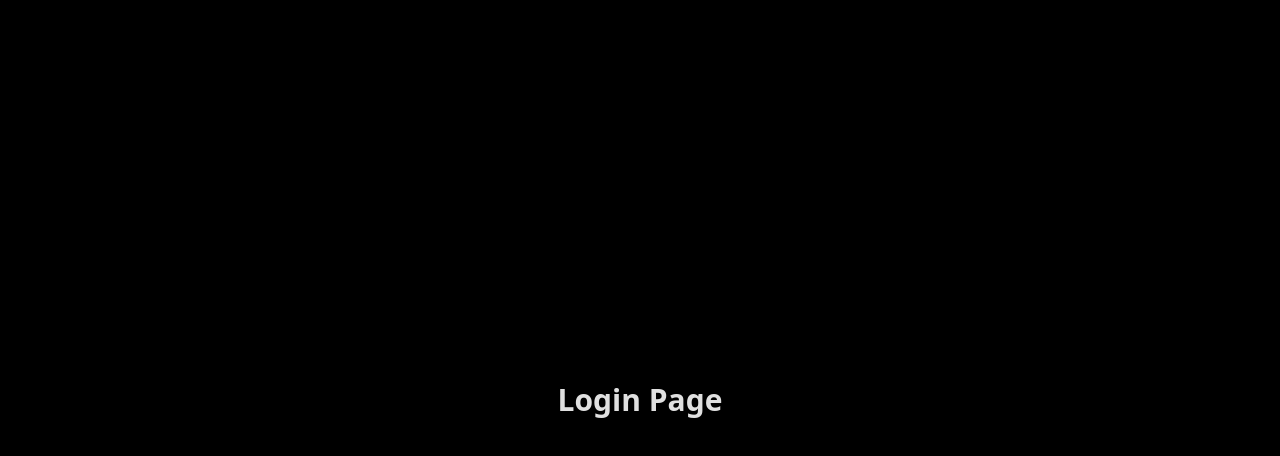
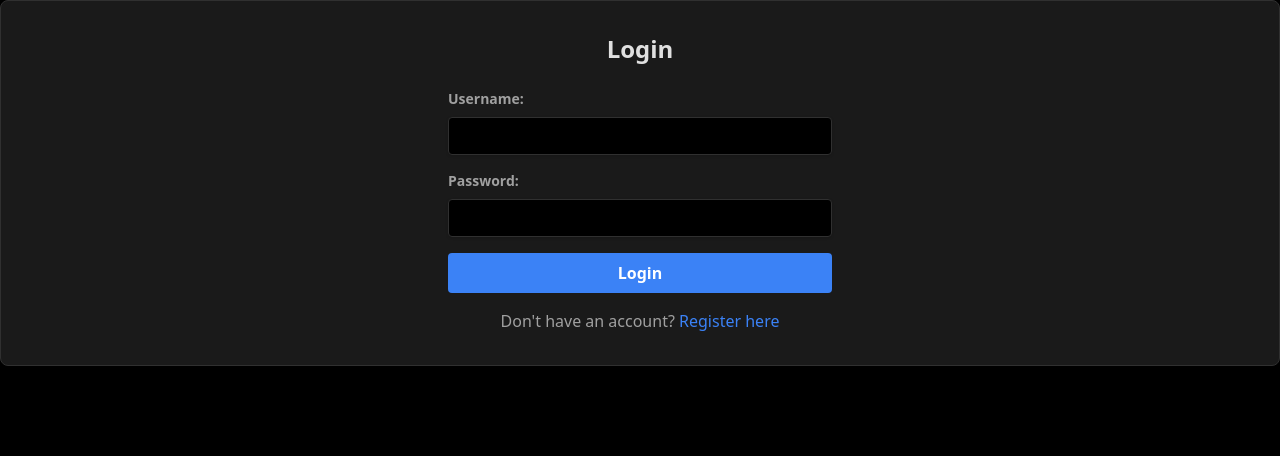
Before and after one commit to nakutakaa/Web9_grp1Expense-tracker-frontend, a React (Vite) app: page /login in a window 1280 px wide. Shown: the top 456 px of the page. Built offline with nearby package versions, Linux system fonts and the light colour scheme.

Commit message:
feat: Configured Axios for API calls and integrated React Toastify

```diff
--- a/src/main.jsx
+++ b/src/main.jsx
@@ -1,14 +1,33 @@
+// import React from 'react';
+// import ReactDOM from 'react-dom/client';
+// import App from './App.jsx';
+// import './index.css'; //  global styles with Tailwind directives
+// import { BrowserRouter } from 'react-router-dom'; // Import BrowserRouter
+
+// ReactDOM.createRoot(document.getElementById('root')).render(
+//   <React.StrictMode>
+//     {/* BrowserRouter enables client-side routing */}
+//     <BrowserRouter>
+//       <App />
+//     </BrowserRouter>
+//   </React.StrictMode>,
+// );
 import React from 'react';
 import ReactDOM from 'react-dom/client';
 import App from './App.jsx';
-import './index.css'; //  global styles with Tailwind directives
-import { BrowserRouter } from 'react-router-dom'; // Import BrowserRouter
+import './index.css';
+import { BrowserRouter } from 'react-router-dom';
+import { ToastContainer } from 'react-toastify'; // Import ToastContainer
+import 'react-toastify/dist/ReactToastify.css'; // Import Toastify CSS
 
 ReactDOM.createRoot(document.getElementById('root')).render(
   <React.StrictMode>
-    {/* BrowserRouter enables client-side routing */}
     <BrowserRouter>
       <App />
+      {/* ToastContainer: Place this outside your app component, ideally as a sibling
+          to ensure it renders on top of everything.
+          'theme="dark"' applies the dark theme to your toasts. */}
+      <ToastContainer theme="dark" position="top-right" autoClose={3000} hideProgressBar={false} newestOnTop={false} closeOnClick rtl={false} pauseOnFocusLoss draggable pauseOnHover />
     </BrowserRouter>
   </React.StrictMode>,
 );
--- a/src/pages/Auth/LoginPage.jsx
+++ b/src/pages/Auth/LoginPage.jsx
@@ -1,9 +1,90 @@
-import React from 'react';
+import React, { useState, useEffect } from 'react'; // Added useEffect for initial dark mode
+import { Link } from 'react-router-dom';
+import { toast } from 'react-toastify'; // Import toast
+import api from '../../services/api'; // Import our configured Axios instance
 
 function LoginPage() {
+  const [username, setUsername] = useState('');
+  const [password, setPassword] = useState('');
+  const [loading, setLoading] = useState(false); // To manage button loading state
+
+  // Ensure dark mode is applied if not already by the root App.jsx or main.jsx
+  useEffect(() => {
+    document.documentElement.classList.add('dark');
+  }, []);
+
+  const handleSubmit = async (e) => {
+    e.preventDefault();
+    setLoading(true); // Disable button and show loading
+
+    // Placeholder for actual API call
+    // In a real scenario, we'd send username/password to our backend
+    console.log('Attempting login with:', { username, password });
+
+    try {
+      // Simulate an API call delay
+      // In a real app: const response = await api.post('/auth/login', { username, password });
+      await new Promise(resolve => setTimeout(resolve, 1500)); // Simulate network request
+
+      // Simulate successful login (replace with actual backend response handling)
+      toast.success('Simulated Login Successful! You will be redirected soon.');
+      // console.log('Login API response:', response.data);
+      // TODO: Store token and user info, then redirect to dashboard
+      // Example: localStorage.setItem('token', response.data.access_token);
+      // navigate('/');
+    } catch (error) {
+      console.error('Simulated Login error:', error);
+      // Display error message from backend or a generic one
+      toast.error(error.response?.data?.message || 'Simulated Login Failed. Try again.');
+    } finally {
+      setLoading(false); // Re-enable button
+    }
+  };
+
   return (
-    <div className="flex items-center justify-center min-h-screen bg-primary text-text-primary">
-      <h2 className="text-3xl font-bold">Login Page</h2>
+    <div className="flex flex-col items-center p-8 bg-secondary rounded-lg shadow-xl border border-border-color">
+      <h2 className="text-2xl font-bold mb-6 text-text-primary">Login</h2>
+      <form onSubmit={handleSubmit} className="w-full max-w-sm space-y-4">
+        <div>
+          <label htmlFor="username" className="block text-text-secondary text-sm font-bold mb-2">
+            Username:
+          </label>
+          <input
+            type="text"
+            id="username"
+            value={username}
+            onChange={(e) => setUsername(e.target.value)}
+            className="shadow appearance-none border border-border-color rounded w-full py-2 px-3 bg-primary text-text-primary leading-tight focus:outline-none focus:shadow-outline focus:border-accent"
+            required
+          />
+        </div>
+        <div>
+          <label htmlFor="password" className="block text-text-secondary text-sm font-bold mb-2">
+            Password:
+          </label>
+          <input
+            type="password"
+            id="password"
+            value={password}
+            onChange={(e) => setPassword(e.target.value)}
+            className="shadow appearance-none border border-border-color rounded w-full py-2 px-3 bg-primary text-text-primary leading-tight focus:outline-none focus:shadow-outline focus:border-accent"
+            required
+          />
+        </div>
+        <button
+          type="submit"
+          className="bg-accent hover:opacity-90 text-white font-bold py-2 px-4 rounded focus:outline-none focus:shadow-outline w-full disabled:opacity-50"
+          disabled={loading} // Disable button when loading
+        >
+          {loading ? 'Logging in...' : 'Login'}
+        </button>
+      </form>
+      <p className="mt-4 text-text-secondary">
+        Don't have an account?{' '}
+        <Link to="/register" className="text-accent hover:underline">
+          Register here
+        </Link>
+      </p>
     </div>
   );
 }
--- /dev/null
+++ b/src/services/api.js
@@ -0,0 +1,56 @@
+// src/services/api.js
+import axios from 'axios';
+
+// Create an Axios instance with a base URL.
+// During development, if we've set up the Vite proxy, requests to /api
+// will be forwarded to our Flask backend (http://localhost:5000).
+// In production, or if the proxy isn't used, VITE_API_BASE_URL will be used.
+// RMEMBER to define VITE_API_BASE_URL in our .env file if we are planing to deploy.
+const api = axios.create({
+  baseURL: import.meta.env.VITE_API_BASE_URL || '/api',
+  headers: {
+    'Content-Type': 'application/json', // Most of our API requests will send/receive JSON
+  },
+});
+
+// Request Interceptor: This runs before every request is sent.
+// It's used to attach the JWT token from localStorage to the Authorization header.
+// This is crucial for protected routes on your backend.
+api.interceptors.request.use(
+  (config) => {
+    const token = localStorage.getItem('token'); // Get the token stored during login
+    if (token) {
+      // Add the Authorization header with a Bearer token
+      config.headers.Authorization = `Bearer ${token}`;
+    }
+    return config; // Return the modified config
+  },
+  (error) => {
+    // Handle request errors (e.g., network issues)
+    return Promise.reject(error);
+  }
+);
+
+// Response Interceptor: This runs after every response is received.
+// It's useful for handling global error conditions, like unauthorized access (401).
+api.interceptors.response.use(
+  (response) => response, // If response is successful, just return it
+  (error) => {
+    // If the error response status is 401 (Unauthorized) and it's not a login/register request,
+    // it likely means the token is expired or invalid.
+    if (error.response && error.response.status === 401 &&
+        !['/login', '/register'].includes(window.location.pathname)) {
+      // Clear any invalid token and user data from localStorage
+      localStorage.removeItem('token');
+      localStorage.removeItem('user'); // Assuming we also store user info
+      // Redirect the user to the login page
+      window.location.href = '/login';
+      console.error("Unauthorized: Token expired or invalid. Redirecting to login.");
+      // Optionally show a toast notification here
+      // toast.error("Your session has expired. Please log in again.");
+    }
+    return Promise.reject(error); // Propagate the error for component-specific handling
+  }
+);
+
+export default api;
```
Also changed, not shown: 1 other file (tests, documents, lock files or other folders).
